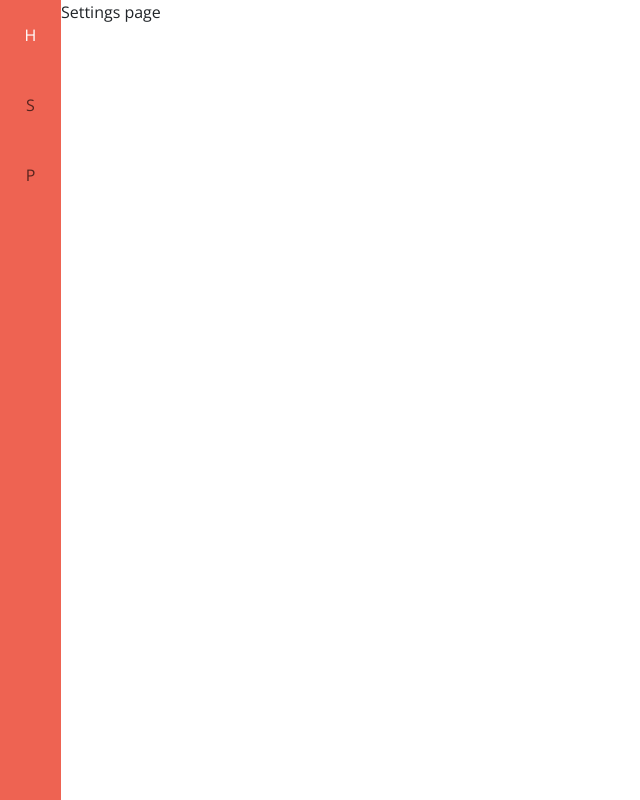
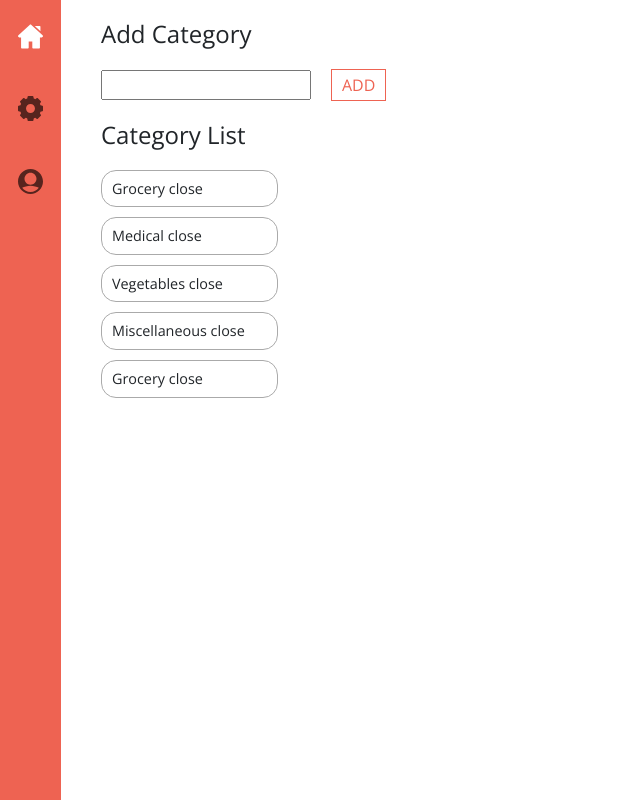
Before and after one commit to sowmyy/expenseeve, a React app: page /settings in a window 1280 px wide. Shown: the whole page, without its empty margins (0-640 px from the left). Built offline with nearby package versions, Linux system fonts and the light colour scheme.

Commit message:
Added List in Settings Page

```diff
--- a/app/App.js
+++ b/app/App.js
@@ -2,9 +2,11 @@ import React, { Component } from "react";
 import { BrowserRouter as Router, Switch, Route, Link } from "react-router-dom";
 import Home from "./Containers/Home";
 import Settings from "./Containers/Settings";
-import ReactSVG from 'react-svg';
 import Profile from "./Containers/Profile";
-// import {homeIcon} from "./assets/home-run.svg";
+import { ReactSVG } from 'react-svg';
+import homeIcon from "./assets/home-run.svg";
+import settingsIcon from "./assets/settings.svg";
+import profileIcon from "./assets/user.svg";
 import {
   NavBar,
   NavComponentStyle,
@@ -21,18 +23,18 @@ export default class App extends Component {
             <nav className="nav flex-column">
               <NavBar>
                 <li>
-                  <Link className="nav-link active" to="/">
-                    {/* <ReactSVG className="icon" path={homeIcon} /> */}H
+                  <Link className='nav-link active' to="/">
+                    <ReactSVG className="icon" src={homeIcon} />
                   </Link>
                 </li>
                 <li>
-                  <Link className="nav-link" to="/settings">
-                    S
+                  <Link className='nav-link' to="/settings">
+                    <ReactSVG className="icon" src={settingsIcon} />
                   </Link>
                 </li>
                 <li>
-                  <Link className="nav-link" to="/profile">
-                    P
+                  <Link className='nav-link' to="/profile">
+                    <ReactSVG className="icon" src={profileIcon} />
                   </Link>
                 </li>
               </NavBar>
--- a/app/AppStyles.js
+++ b/app/AppStyles.js
@@ -13,13 +13,24 @@ export const NavBar = styled.ul`
     padding-top: 15px;
     padding-bottom: 15px;
     text-transform: uppercase;
-    a {
-      color: #57241E;
-      :hover {
-        color: blue;
+    .icon svg {
+      width: 25px;
+      height: 25px;
+      path {
+        transition: all 0.2s ease-in-out;
+        fill: #57241E;
       }
-      &.active {
-        color: white;
+    }
+    a.active {
+      svg {
+        path {
+          fill: white;
+        }
+      }
+    }
+    .icon svg:hover {
+      path {
+        fill: white;
       }
     }
     &.logOut {
--- a/app/Containers/Home/index.js
+++ b/app/Containers/Home/index.js
@@ -9,7 +9,7 @@ class Home extends Component {
             <HomeStyles>
               <ul>
                 {jsonData.ExpenseList.map((item) =>
-                  <ListItem data={item} />
+                  <ListItem key={item.id} data={item} />
                 )}
               </ul>
             </HomeStyles>
--- a/app/Containers/Settings/index.js
+++ b/app/Containers/Settings/index.js
@@ -1,13 +1,47 @@
 import React, { Component } from 'react';
+import jsonData from '../data.json';
+import { SettingsStyle, CategoryAddSection } from './style';
+import { ReactSVG } from 'react-svg';
+// import closeIcon from 'assets/close.svg';
 
 class Settings extends Component {
-    render() {
-        return (
-            <div>
-                Settings page
-            </div>
-        )
-    }
+  constructor(props) {
+      super(props);
+      this.state = {
+
+      };
+      this.addCategory = this.addCategory.bind(this);
+  }
+  addCategory(e) {
+    e.preventDefault();
+    const name = this.input.current.value;
+    console.log('name', name);
+  }
+  render() {
+      return (
+          <SettingsStyle>
+            <h4 className="heading">Add Category</h4>
+            <CategoryAddSection>
+              <input
+                id="myInput"
+                ref={(ref) => (this.myInput = ref)}
+                className="textBox"
+                type="text"
+              />
+              <button onClick={this.addCategory} className="button">ADD</button>
+            </CategoryAddSection>
+            <h4 className="heading">Category List</h4>
+            <ul>
+              {jsonData.ExpenseList.map(item =>
+                <li>
+                  <div>{item.category} close</div>
+                  {/* <ReactSVG className="icon" src={closeIcon} /> */}
+                </li>
+              )}
+            </ul>
+          </SettingsStyle>
+      )
+  }
 }
 
 export default Settings;
--- a/app/Containers/Settings/style.js
+++ b/app/Containers/Settings/style.js
@@ -0,0 +1,39 @@
+import styled from 'styled-components';
+
+export const SettingsStyle = styled.div`
+  ul {
+    list-style: none;
+    margin-top: 20px;
+    li {
+      font-size: 0.9rem;
+      border: 1px solid #aaa;
+      border-radius: 15px;
+      width: 15%;
+      margin-top: 10px;
+      padding: 7px;
+      padding-left: 10px;
+    }
+  }
+  .heading {
+    margin-left: 40px;
+    margin-top: 20px;
+    font-weight: 500;
+  }
+`;
+
+export const CategoryAddSection = styled.div`
+  margin-left: 40px;
+  margin-top: 20px;
+  button {
+    background: white;
+    border: 1px solid #EE6352;
+    padding: 3px 10px;
+    color: #EE6352;
+    transition: all 0.2s ease-in-out;
+    margin-left: 20px;
+  }
+  button:hover {
+    background: #EE6352;
+    color: white;
+  }
+`;
--- a/app/Containers/data.json
+++ b/app/Containers/data.json
@@ -17,14 +17,14 @@
     {
       "id": 3,
       "category": "Vegetables",
-      "itemName": "general",
+      "itemName": "General",
       "amount": "250",
       "expenseDate": "27/02/2020"
     },
     {
       "id": 4,
       "category": "Miscellaneous",
-      "itemName": "misc.",
+      "itemName": "Misc.",
       "amount": "500",
       "expenseDate": null
     },
--- a/app/index.js
+++ b/app/index.js
@@ -5,4 +5,4 @@ import 'bootstrap/dist/css/bootstrap.min.css';
 import './globalStyles.css';
 
 
-ReactDOM.render(<App />, document.getElementById('root'));
+ReactDOM.render(<App/>, document.getElementById('root'));
--- a/package.json
+++ b/package.json
@@ -28,8 +28,10 @@
     "file-loader": "^6.0.0",
     "react": "^16.13.0",
     "react-dom": "^16.13.0",
+    "react-redux": "^7.2.0",
     "react-router-dom": "^5.1.2",
     "react-svg": "^11.0.15",
+    "redux": "^4.0.5",
     "styled-components": "^5.0.1",
     "url-loader": "^4.0.0"
   }
```
Also changed, not shown: app/assets/close.svg (added).
